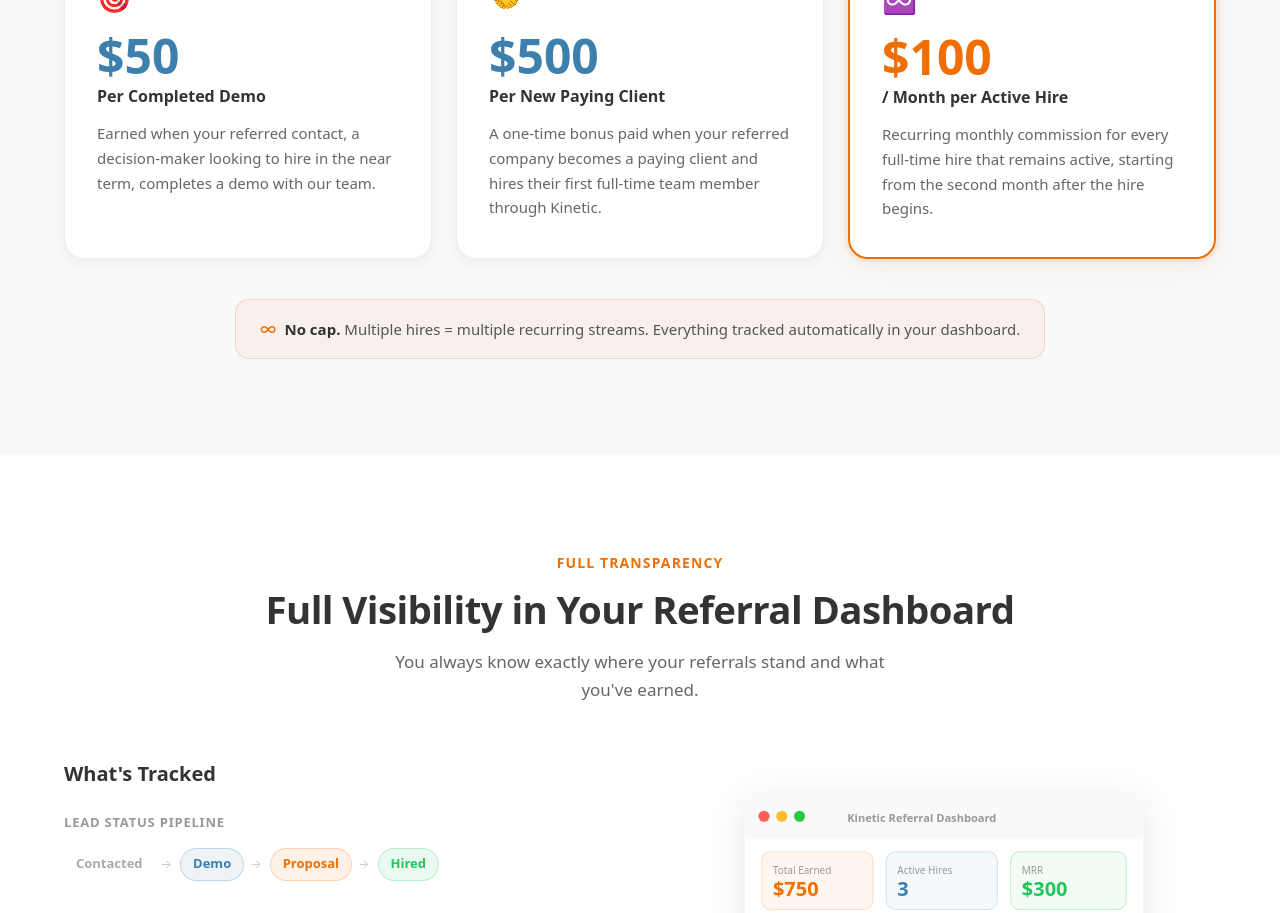
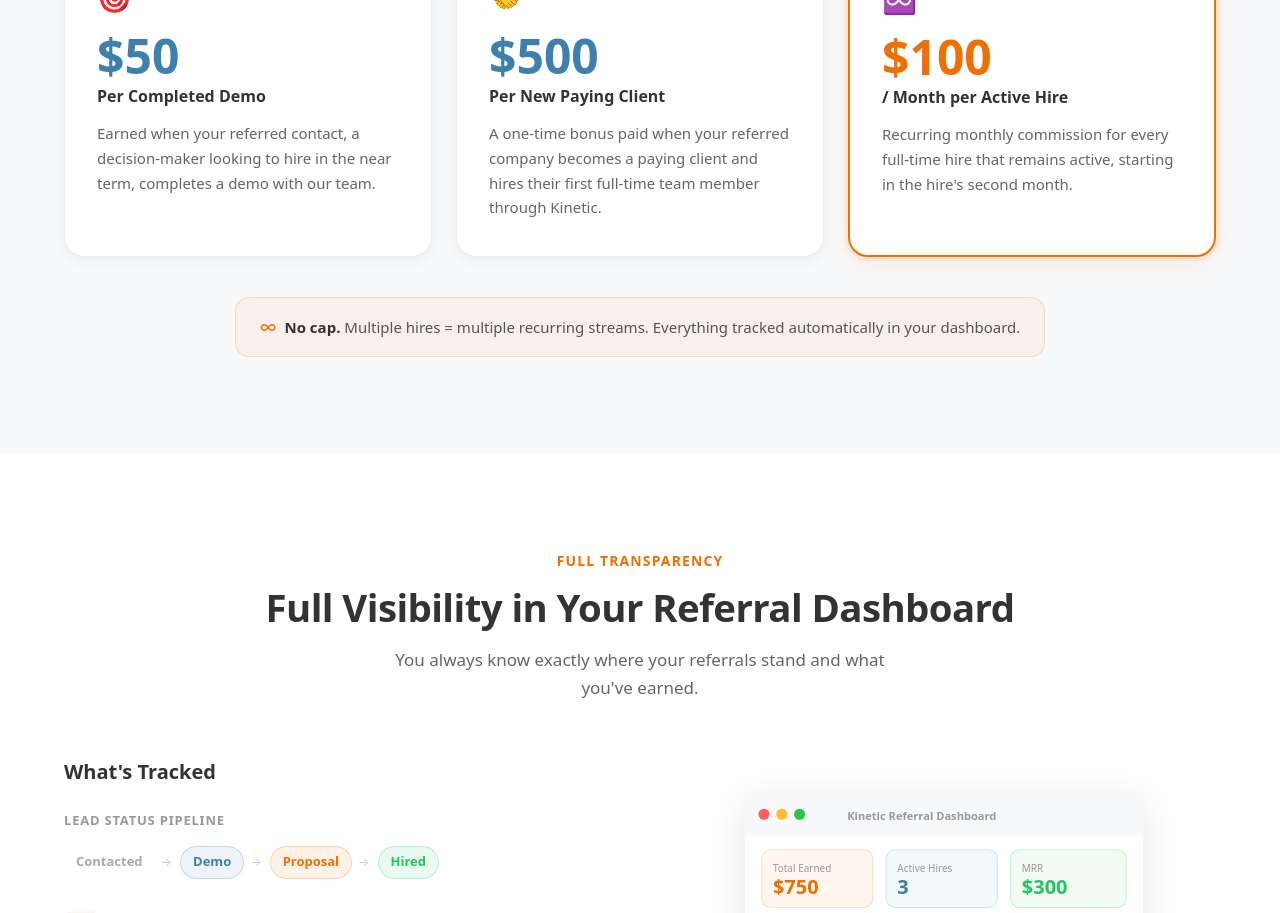
Before and after one commit to MadelaD/partnerdomain, a React (Vite) app: page / in a window 1280 px wide. Shown: the part 2380-3293 px from the top of the page. Built offline with nearby package versions, Linux system fonts and the light colour scheme.

Commit message:
update $100 card: simplified timing wording

```diff
--- a/src/components/CommissionBreakdown.tsx
+++ b/src/components/CommissionBreakdown.tsx
@@ -20,7 +20,7 @@ const tiers = [
     {
         amount: '$100',
         label: '/ Month per Active Hire',
-        description: 'Recurring monthly commission for every full-time hire that remains active, starting from the second month after the hire begins.',
+        description: "Recurring monthly commission for every full-time hire that remains active, starting in the hire's second month.",
         icon: '♾️',
         featured: true,
         color: '#F06F02',
```
